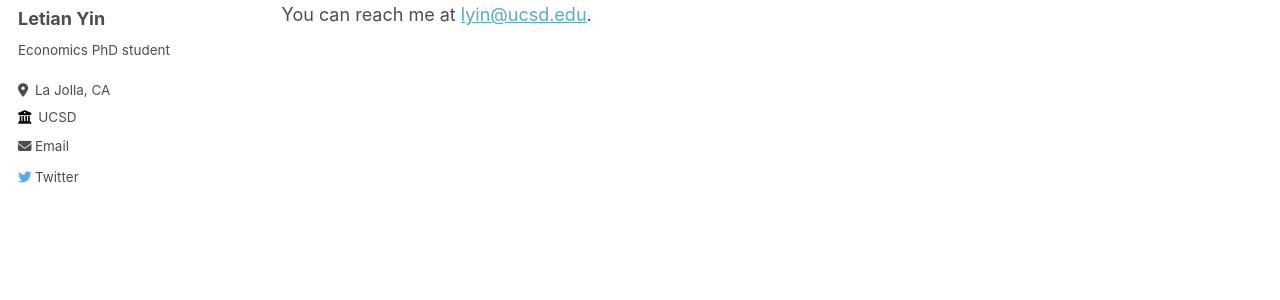
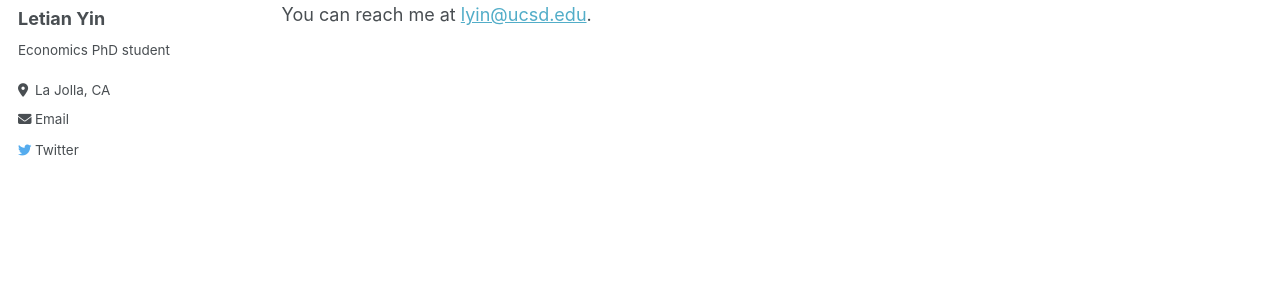
Before and after one commit to letian-yin/letian-yin.github.io, a Jekyll site: the page built from _pages/about.md, in a window 1280 px wide. Shown: the part 263-563 px from the top of the page. Built offline with Jekyll 4.4.1, drawn with Linux system fonts in a browser that asks for light colours.

Commit message:
Update _config.yml

```diff
--- a/_config.yml
+++ b/_config.yml
@@ -26,7 +26,7 @@ author:
   pronouns         : # example: "she/her"
   bio              : "Economics PhD student"
   location         : "La Jolla, CA"
-  employer         : "UCSD"
+  employer         : # employer name
   uri              : # URL
   email            : "lyin@ucsd.edu"
 
```
